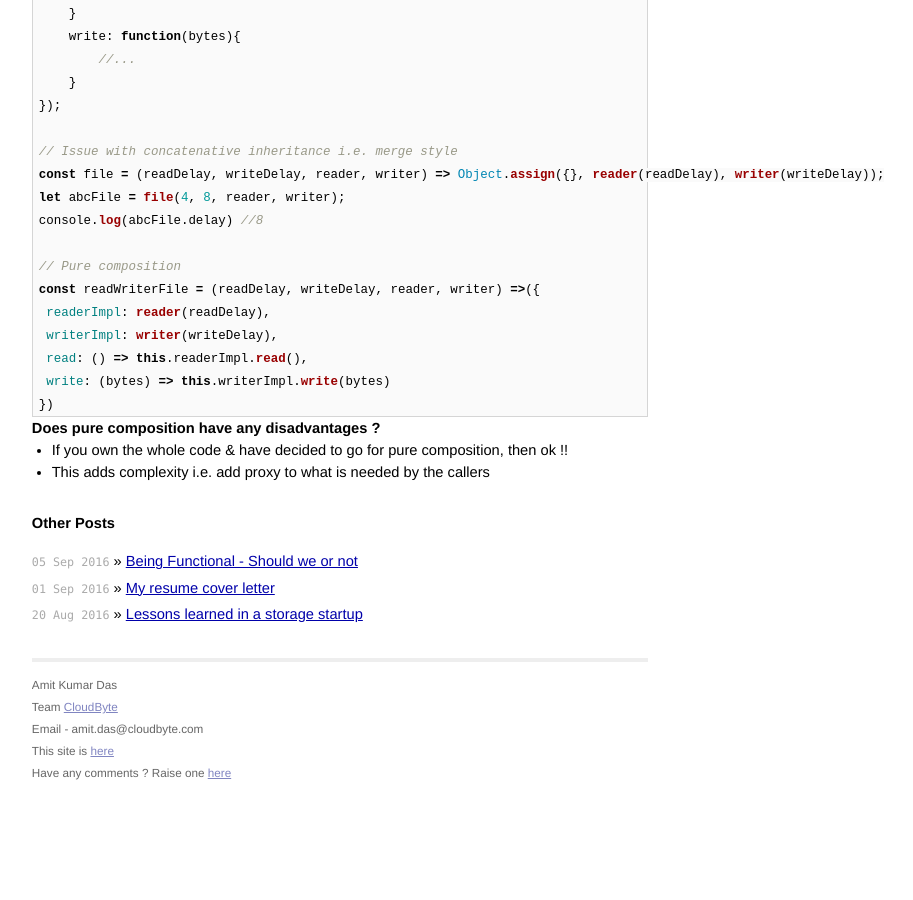
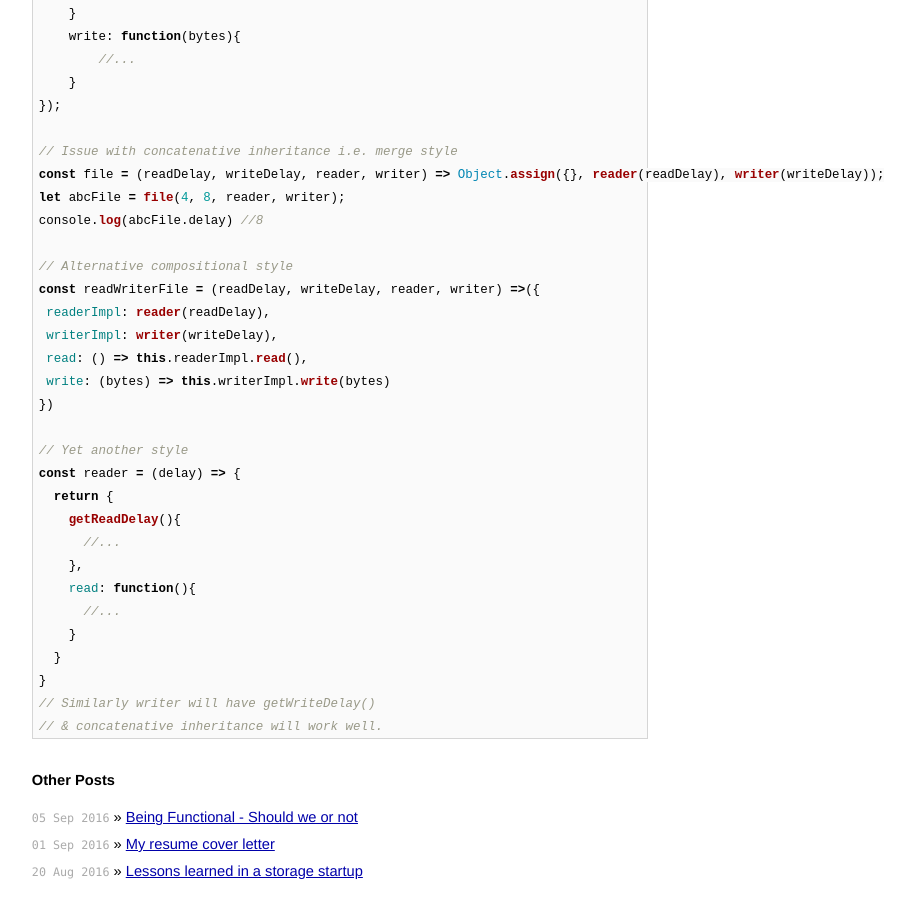
Before and after one commit to AmitKumarDas/amitkumardas.github.io, a Jekyll site: the page built from _posts/2016-09-04-exp-prog-guide-to-learn-js-a-curated-list.md, in a window 1280 px wide and 900 px high, scrolled down 6640 px. Shown: the whole window, without its empty margins (300-1213 px from the left). Built offline with Jekyll 4.4.1, drawn with Linux system fonts in a browser that asks for light colours; before the commit the page ends 7436 px from its top, so only the background shows below that.

Commit message:
Update 2016-09-04-exp-prog-guide-to-learn-js-a-curated-list.md

````diff
--- a/_posts/2016-09-04-exp-prog-guide-to-learn-js-a-curated-list.md
+++ b/_posts/2016-09-04-exp-prog-guide-to-learn-js-a-curated-list.md
@@ -351,16 +351,25 @@ const file = (readDelay, writeDelay, reader, writer) => Object.assign({}, reader
 let abcFile = file(4, 8, reader, writer);
 console.log(abcFile.delay) //8
 
-// Pure composition
+// Alternative compositional style
 const readWriterFile = (readDelay, writeDelay, reader, writer) =>({
  readerImpl: reader(readDelay),
  writerImpl: writer(writeDelay),
  read: () => this.readerImpl.read(),
  write: (bytes) => this.writerImpl.write(bytes)
 })
+
+// Yet another style
+const reader = (delay) => {
+  return {
+    getReadDelay(){
+      //...
+    },
+    read: function(){
+      //...
+    }
+  }
+}
+// Similarly writer will have getWriteDelay()
+// & concatenative inheritance will work well.
 ```
-
-### Does pure composition have any disadvantages ?
-
-- If you own the whole code & have decided to go for pure composition, then ok !!
-- This adds complexity i.e. add proxy to what is needed by the callers
````
